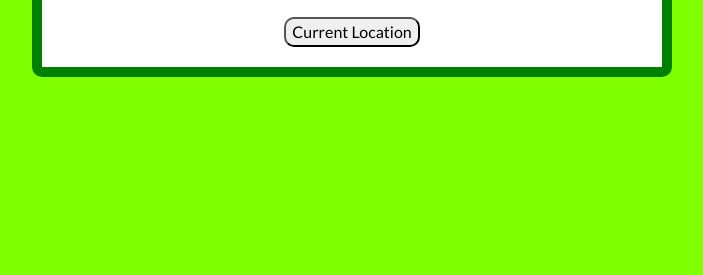
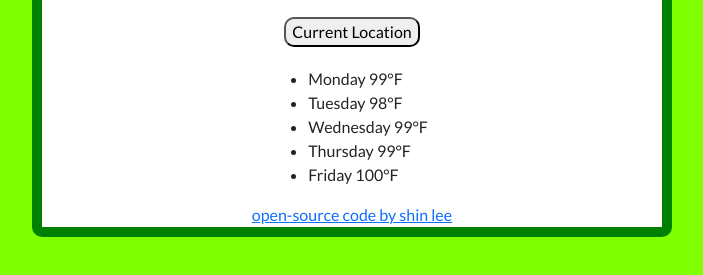
Before and after one commit to shinlee1213/WeatherApp, a plain HTML site: page index.html in a window 1280 px wide. Shown: the part 285-560 px from the top of the page, without its empty margins (288-991 px from the left). Drawn offline with nearby package versions, Linux system fonts and the light colour scheme.

Commit message:
open source code
added open source code

```diff
--- a/app.css
+++ b/app.css
@@ -43,3 +43,6 @@ button {
   justify-content: center;
   align-items: center;
 }
+.open-source {
+  text-align: center;
+}
--- a/index.html
+++ b/index.html
@@ -58,7 +58,7 @@
         <input type="submit" value="search" />
       </form>
       <button id="currentLocation">Current Location</button>
-      <!--
+
       <div class="temperature">
         <ul class="daily">
           <li>Monday 99°F</li>
@@ -67,8 +67,12 @@
           <li>Thursday 99°F</li>
           <li>Friday 100°F</li>
         </ul>
-
-      </div>-->
+      </div>
+      <div class="open-source">
+        <a href="https://github.com/shinlee1213/WeatherApp"
+          >open-source code by shin lee</a
+        >
+      </div>
     </div>
 
     <script src="index.js"></script>
```
Lines whose indentation alone changed are shown as unchanged.
